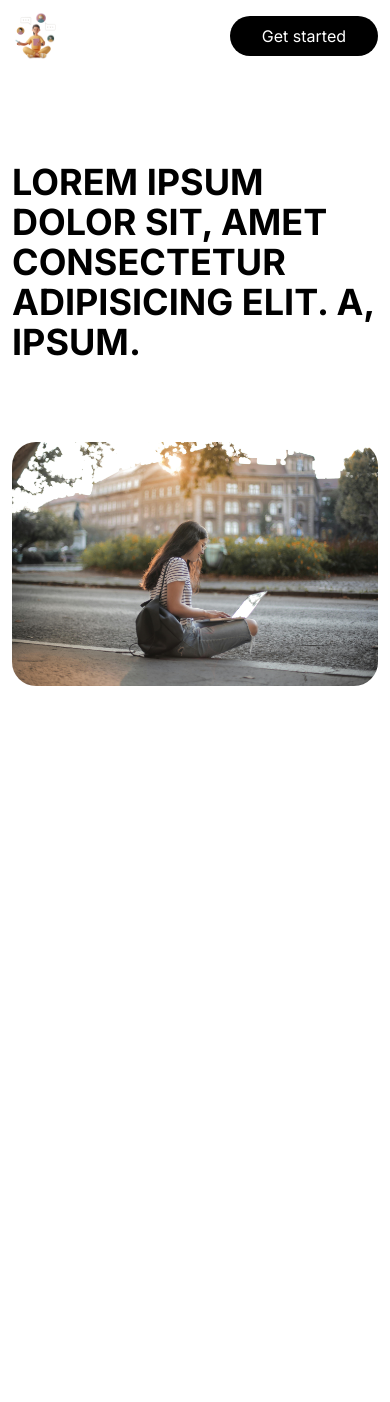
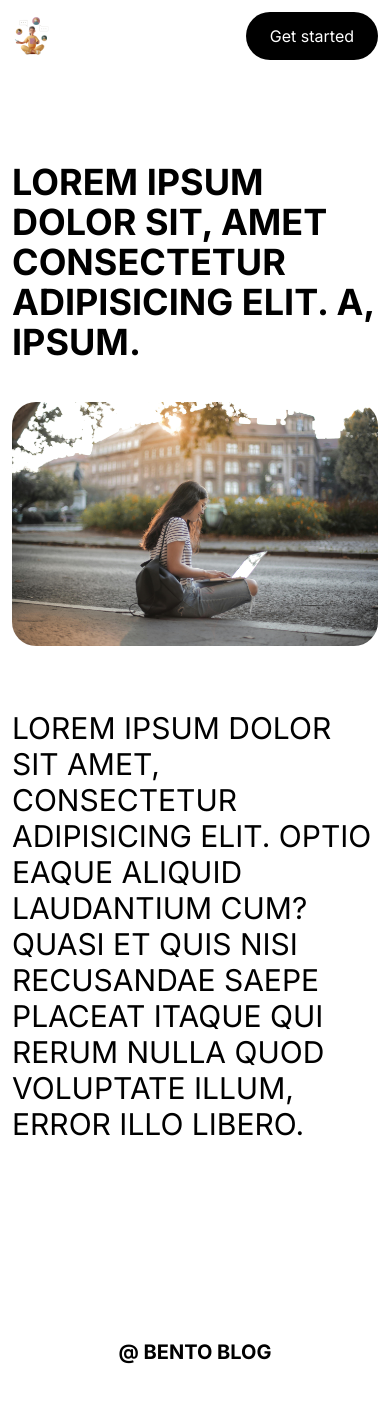
Before and after one commit to Parvbird/Bento-blog, a Next.js app in the folder blog/: page / in a window 390 px wide. Shown: the top 1402 px of the page. Before the commit the page ends 844 px from the top, so only its background shows below. Built offline with nearby package versions, Linux system fonts and the light colour scheme.

Commit message:
footer added

```diff
--- a/blog/src/app/layout.tsx
+++ b/blog/src/app/layout.tsx
@@ -2,6 +2,7 @@ import type { Metadata } from "next";
 import { Inter } from "next/font/google";
 import "./globals.css";
 import Navbar from "@/components/Navbar/Navbar";
+import Footer from "@/components/Footer/Footer";
 
 const inter = Inter({ subsets: ["latin"] });
 
@@ -22,6 +23,9 @@ export default function RootLayout({
           <Navbar />
         </div>
         <main className="">{children}</main>
+        <div className="">
+          <Footer />
+        </div>
       </body>
     </html>
   );
--- a/blog/src/app/page.tsx
+++ b/blog/src/app/page.tsx
@@ -1,8 +1,14 @@
+import HomeBody from "@/components/Home/HomeBody";
 import Homepage from "@/components/Home/Homepage";
 import Image from "next/image";
 
 export default function Home() {
-  return <div className="w-full">
-    <Homepage />
-  </div>;
+  return (
+    <div className="w-full">
+      <Homepage />
+      <div className="w-full">
+        <HomeBody />
+      </div>
+    </div>
+  );
 }
--- /dev/null
+++ b/blog/src/components/Footer/Footer.tsx
@@ -0,0 +1,21 @@
+"use client";
+
+import React, { useState, useEffect } from "react";
+import Link from "next/link";
+
+const Footer = () => {
+  return (
+    <>
+      <footer
+        className="mt-[100px] relative z-10 bg-opacity-5 pt-16 md:pt-20 lg:pt-24 w-full p-5"
+        data-wow-delay=".1s"
+      >
+        <h1 className="text-xl font-bold uppercase text-center w-full p-5">
+          @ Bento Blog
+        </h1>
+      </footer>
+    </>
+  );
+};
+
+export default Footer;
--- /dev/null
+++ b/blog/src/components/Home/HomeBody.tsx
@@ -0,0 +1,13 @@
+import React from 'react'
+
+type Props = {}
+
+const HomeBody = (props: Props) => {
+  return (
+    <div className='mt-10 flex flex-col w-full align-middle items-start lg:p-10 p-3'>
+        <h1 className="lg:text-5xl text-3xl uppercase lg:leading-relaxed">Lorem ipsum dolor sit amet, consectetur adipisicing elit. Optio eaque aliquid laudantium cum? Quasi et quis nisi recusandae saepe placeat itaque qui rerum nulla quod voluptate illum, error illo libero.</h1>
+    </div>
+  )
+}
+
+export default HomeBody
--- a/blog/src/components/Home/Homepage.tsx
+++ b/blog/src/components/Home/Homepage.tsx
@@ -7,7 +7,7 @@ const Homepage = (props: Props) => {
   const picture = "/images/header.jpg";
 
   return (
-    <div className="w-full flex flex-col gap-20 align-middle items-start lg:p-10 p-3">
+    <div className="w-full flex flex-col lg:gap-20 max-md:gap-10 align-middle items-start lg:p-10 p-3">
       <div className="mt-[150px] flex w-full align-middle items-start">
         <h1 className="text-4xl font-bold uppercase lg:text-7xl">
           Lorem ipsum dolor sit, amet consectetur adipisicing elit. A, ipsum.
--- a/blog/src/components/Navbar/Navbar.tsx
+++ b/blog/src/components/Navbar/Navbar.tsx
@@ -60,7 +60,7 @@ const Navbar = (props: Props) => {
             width="100"
             height="100"
             alt=""
-            className="rounded-full w-12"
+            className="rounded-full w-10"
           />
         </button>
       </div>
@@ -86,7 +86,7 @@ const Navbar = (props: Props) => {
         </nav>
       </div>
       <div className="flex gap-8 align-middle items-center">
-        <button className="bg-black text-white p-2 px-8 rounded-full">
+        <button className="bg-black text-white p-3 px-6 rounded-full">
           Get started
         </button>
       </div>
```
